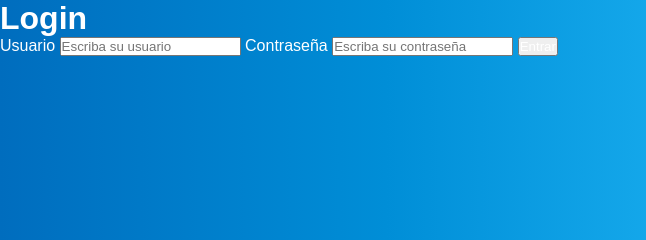
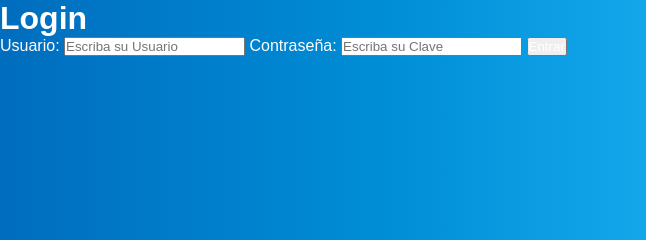
Before and after one commit to TamiSorsaburu/Proyecto-Colaborativo, a plain HTML site: page Vista/login.html in a window 1280 px wide. Shown: the top 240 px of the page, 0-646 px from the left. Drawn offline with Linux system fonts and the light colour scheme.

Commit message:
Vinculos arreglados

```diff
--- a/Vista/func.js
+++ b/Vista/func.js
@@ -1,6 +1,6 @@
 function login(){
-    let user = document.getElementById('usuario').value;
-    let pass = document.getElementById('contraseña').value;
+    var user = document.getElementById('usuario').value;
+    var pass = document.getElementById('pass').value;
 
     if(user == "Facu@gmail.com" && pass == "1234")
     {
--- a/Vista/login.html
+++ b/Vista/login.html
@@ -6,23 +6,21 @@
     <meta name="viewport" content="width=device-width, initial-scale=1.0">
     <link rel="stylesheet" href="/Vista/css/styleLogin.css">
     <title>Document</title>
-    <script src="/func.js"></script>
 </head>
 <body>
     <form action="">
 
         <h1>Login</h1>
 
-        <label for="">Usuario</label>
-        <input type="text" placeholder="Escriba su usuario" id="usuario">
+        <label for="">Usuario: </label>
+            <input type="text"  placeholder= "Escriba su Usuario" id="usuario">
 
+        <label for="">Contraseña: </label>
+            <input type="password" placeholder= "Escriba su Clave" id="pass">
 
-        <label for="">Contraseña</label>
-        <input type="password" placeholder="Escriba su contraseña" id="contraseña">
-
-        <input type="button" value="Entrar" onclick="login()">
+            <input type="button" value="Entrar" onclick="login()">
 
     </form>
-
+    <script src="/Vista/func.js"></script>
 </body>
 </html>
```
